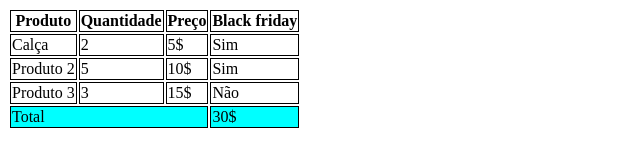
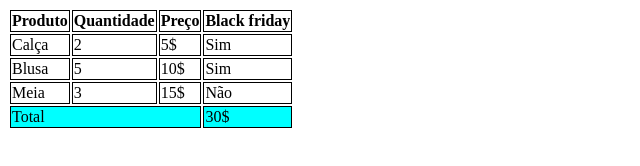
Before and after one commit to Leodiasdev-27/aula-tabela, a plain HTML site: page index.html in a window 1280 px wide. Shown: the whole page, without its empty margins (0-640 px from the left). Drawn offline with Linux system fonts and the light colour scheme.

Commit message:
Mudanças nome produtos para blusa e meia

```diff
--- a/index.html
+++ b/index.html
@@ -34,7 +34,7 @@
 
         </tr>
         <tr>
-            <td>Produto 2</td>
+            <td>Blusa</td>
             <td>5</td>
             <td>10$</td>
             <td>Sim</td>
@@ -42,7 +42,7 @@
 
         </tr>
         <tr>
-            <td>Produto 3</td>
+            <td>Meia</td>
             <td>3</td>
             <td>15$</td>
             <td>Não</td>
```
